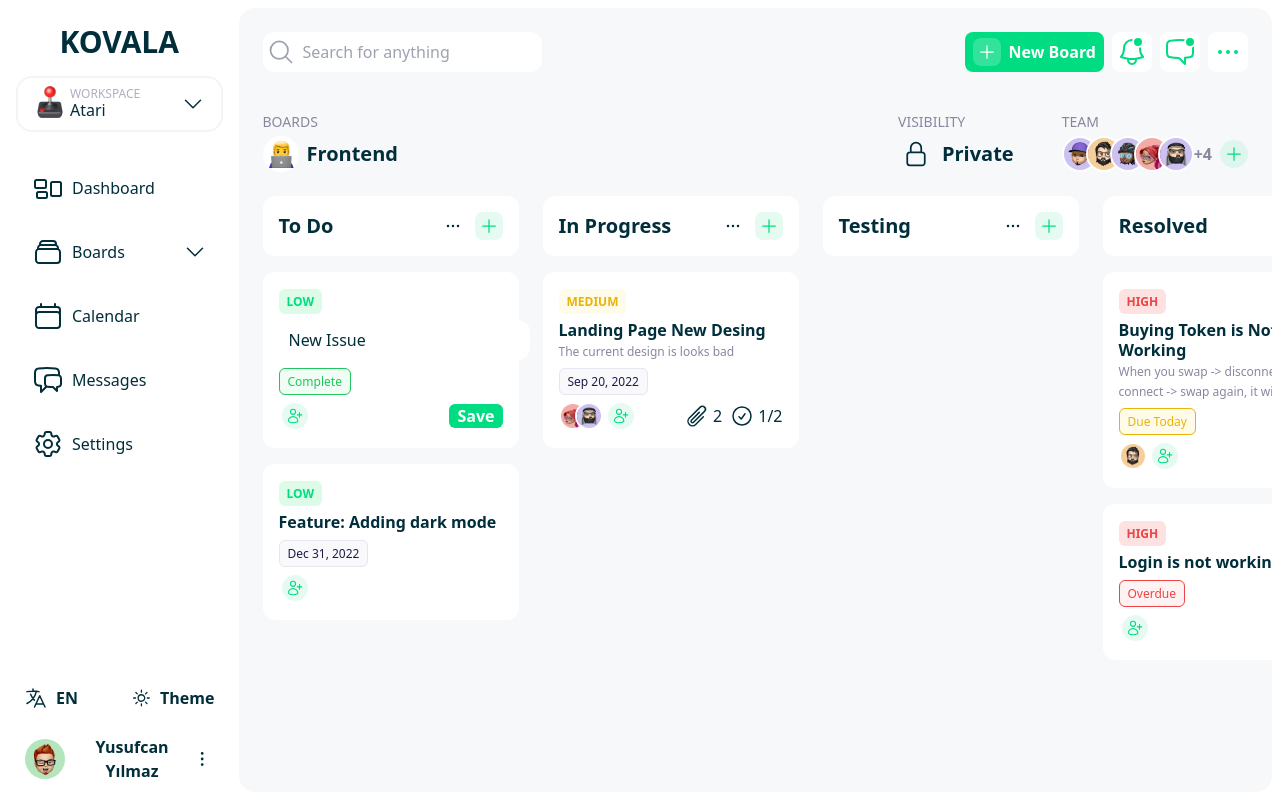
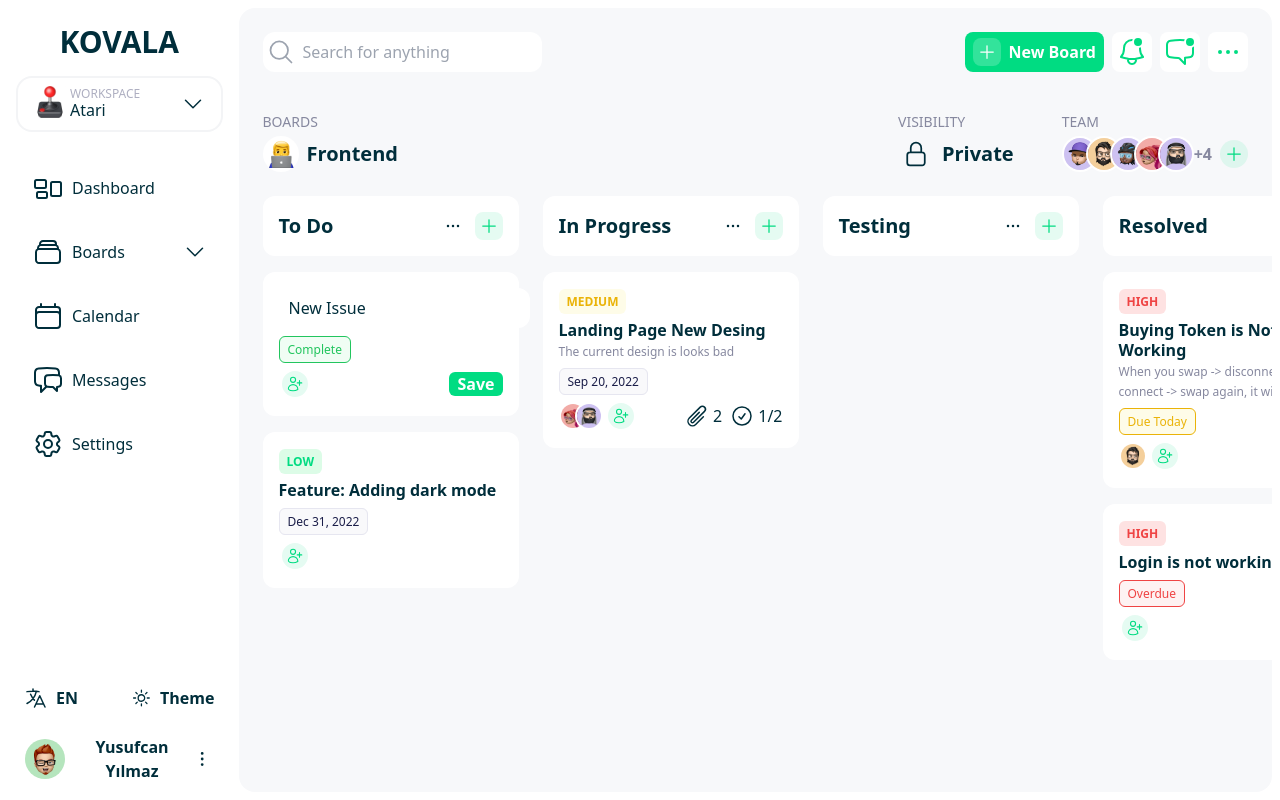
Before and after one commit to YusufcanY/kovala, a Nuxt app: page /boards/1 in a window 1280 px wide. Both pictures are taken after a click on the button 488 px from the left and 226 px from the top of the page. Built offline with nearby package versions, Linux system fonts and the light colour scheme.

Commit message:
improvement: maked priority optional in issue item

```diff
--- a/components/board/IssueItem.vue
+++ b/components/board/IssueItem.vue
@@ -13,7 +13,7 @@
   <button
     class="w-full space-y-2 rounded-xl bg-white p-4 text-left dark:bg-dark-page-body"
   >
-    <div>
+    <div v-if="issue.priority">
       <span
         class="rounded-md px-2 py-1 text-xs font-bold"
         :class="
@@ -31,9 +31,9 @@
       <div class="leading-5">
         <input
           v-if="issue.is_editing"
+          v-model="issue.title"
           class="rounded-xl border-2 border-primary-accent border-opacity-0 p-2 transition-all duration-200 focus:border-opacity-100 dark:bg-dark-foreground"
           type="text"
-          :value="issue.title"
         />
         <span v-else class="font-semibold">{{ issue.title }}</span>
       </div>
--- a/components/board/List.vue
+++ b/components/board/List.vue
@@ -19,7 +19,6 @@
       foundList.issues.unshift({
         id: 6,
         title: 'New Issue',
-        priority: 10,
         assignee: [],
         is_editing: true,
         due_date: 'Complete',
--- a/types/Board.d.ts
+++ b/types/Board.d.ts
@@ -4,7 +4,7 @@ interface Issue {
   title: string
   description?: string
   //   status: 10 | 20 | 30 | 40 | 50 // 10: To Do, 20: In Progress, 30: Resolved, 40: Closed, 50: Reopened
-  priority: 10 | 20 | 30 // 10: Low, 20: Medium, 30: High
+  priority?: 10 | 20 | 30 // 10: Low, 20: Medium, 30: High
   assignee?: Person[]
   due_date: string
   created_at: string
```
